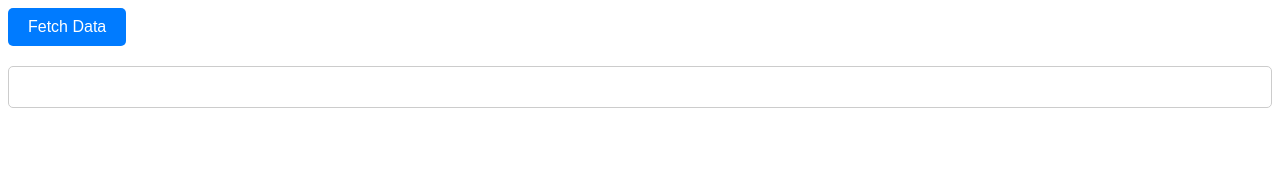
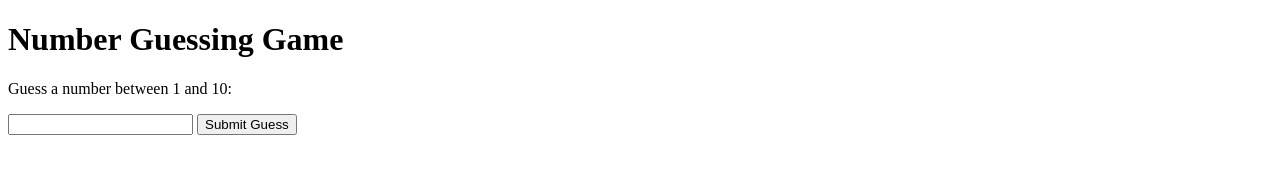
Before and after one commit to dineshdevi/Guessing-Number-task-2, a plain HTML site: page index.html in a window 1280 px wide. Drawn offline with Linux system fonts and the light colour scheme.

Commit message:
Add files via upload

```diff
--- a/index.html
+++ b/index.html
@@ -1,67 +1,38 @@
 <!DOCTYPE html>
-<html lang="en">
+<html>
 
 <head>
-    <meta charset="UTF-8">
-    <meta name="viewport" content="width=device-width, initial-scale=1.0">
-    <title>Button Example</title>
-    <style>
-        /* Style the button */
-        .my-button {
-            padding: 10px 20px;
-            background-color: #007bff;
-            color: white;
-            border: none;
-            border-radius: 5px;
-            cursor: pointer;
-            font-size: 16px;
-        }
-
-        /* Hover effect */
-        .my-button:hover {
-            background-color: #0056b3;
-        }
-
-        /* Container for displaying data */
-        .data-container {
-            margin-top: 20px;
-            padding: 20px;
-            border: 1px solid #ccc;
-            border-radius: 5px;
-        }
-    </style>
+    <title>Number Guessing Game</title>
 </head>
 
 <body>
-    <!-- Button element -->
-    <button class="my-button" onclick="fetchData()" id="fetchButton" >Fetch Data</button>
+    <h1>Number Guessing Game</h1>
+    <p>Guess a number between 1 and 10:</p>
+    <input type="text" id="guessField">
+    <button onclick="checkGuess()">Submit Guess</button>
 
-    <!-- Container to display fetched data -->
-    <div class="data-container"></div>
 
     <script>
-        function fetchData() {
-            // Fetch data from the API
-            fetch('https://www.boredapi.com/api/activity')
-                .then(response => response.json())
-                .then(data => {
-                    // Display the data on the website
-                    var container = document.querySelector('.data-container');
-                    container.innerHTML = `
-                    <h2>${data.activity}</h2>
-                    <p>Participants: ${data.participants}</p>
-                    <p>Price: ${data.price}</p>
-                    <p>Accessibility: ${data.accessibility}</p>
-                    <p>Link: ${data.link}</p>
-                `;
-                })
-                .catch(error => {
-                    console.error('Error:', error);
-                });
+        // Generate a random number between 1 and 10
+        const randomNumber = Math.floor(Math.random() * 10) + 1;
+        let guesses = 0;
 
+        function checkGuess() {
+            const guess = parseInt(document.getElementById('guessField').value);
+            if (isNaN(guess) || guess < 1 || guess > 10) {
+                alert('Please enter a valid number between 1 and 10.');
+                return;
+            }
 
+            guesses++;
 
-
+            if (guess === randomNumber) {
+                alert("Congratulations! You guessed the correct number " + randomNumber + " in " + guesses + " Attempts.");
+            } else if (guess < randomNumber) {
+                alert('Too low! Try again.');
+            } else {
+                alert('Too high! Try again.');
+            }
         }
     </script>
 </body>
```
